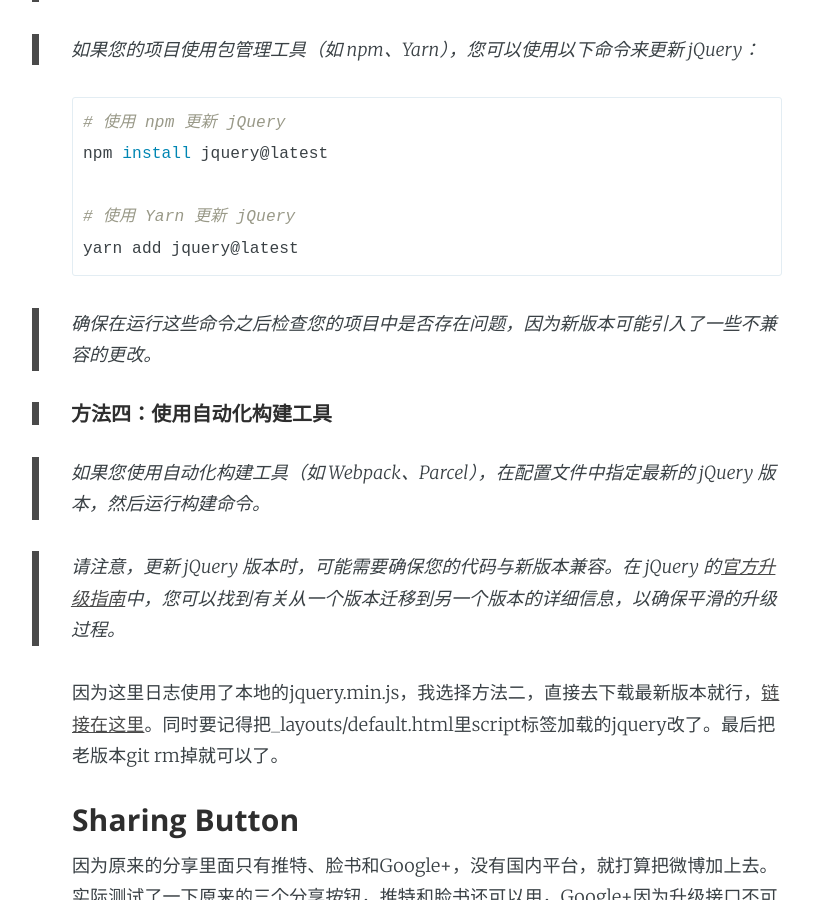
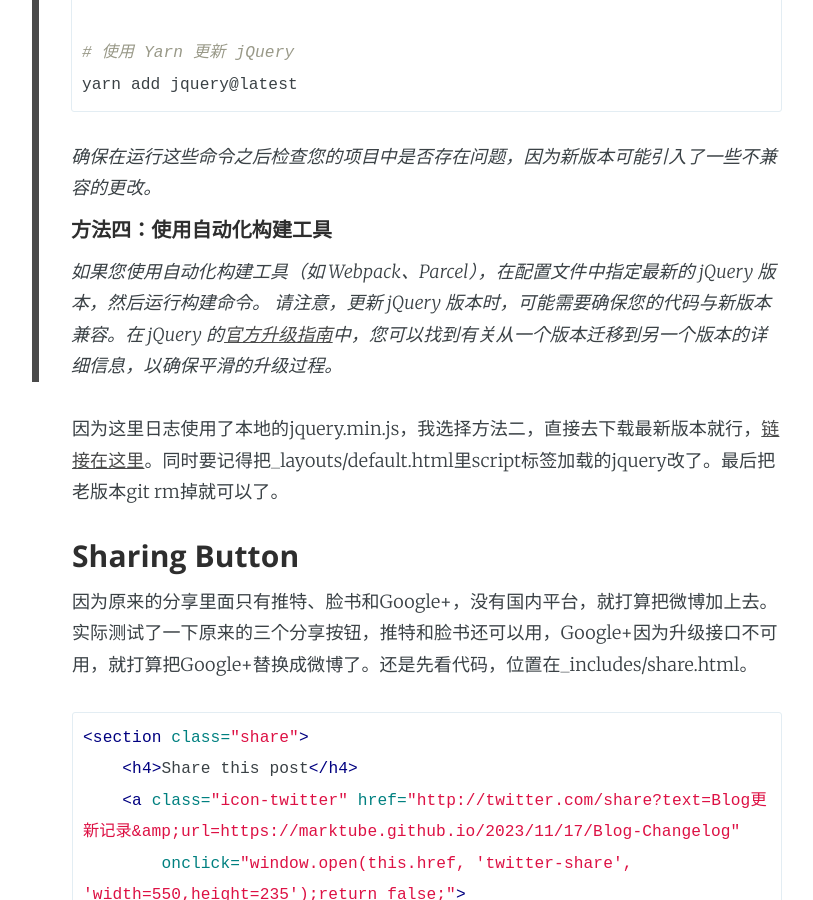
Before and after one commit to marktube/marktube.github.io, a Jekyll site: the page built from _posts/2023-11-17-Blog-Changelog.markdown, in a window 1280 px wide and 900 px high, scrolled down 2578 px. Shown: the whole window, without its empty margins (213-1026 px from the left). Built offline with Jekyll 4.4.1, drawn with Linux system fonts in a browser that asks for light colours; comment, search, counter and statistics services are not loaded; some of the changed text lies outside the part shown.

Commit message:
Update 2023-11-17-Blog-Changelog.markdown
modify ref format

````diff
--- a/_posts/2023-11-17-Blog-Changelog.markdown
+++ b/_posts/2023-11-17-Blog-Changelog.markdown
@@ -38,47 +38,32 @@
 为了把这些烦人的警告去掉，还是升级一下jquery的版本吧。直接跑去问ChatGPT，答案如下：
 
 > 升级 jQuery 通常只需替换现有版本的文件或使用包管理工具进行更新。以下是一些常见的方法：
-
 > ##### 方法一：使用 CDN
-
 > 如果您是通过 CDN 引入 jQuery，您只需将引用的版本更改为新的版本。例如，从：
-
-```html
-<script src="https://code.jquery.com/jquery-3.3.1.min.js"></script>
-```
-
+> ```html
+> <script src="https://code.jquery.com/jquery-3.3.1.min.js"></script>
+> ```
 > 更改为：
-
-```html
-<script src="https://code.jquery.com/jquery-3.6.0.min.js"></script>
-```
-
+> ```html
+> <script src="https://code.jquery.com/jquery-3.6.0.min.js"></script>
+> ```
 > ##### 方法二：下载最新版本
-
-1. > **访问 jQuery 官方网站：** https://jquery.com/download/
-
-2. > **选择下载版本：** 点击 "Download the compressed, production jQuery 3.6.0" 或类似的按钮，选择您需要的版本。
-
-3. > **替换文件：** 下载后，将新版本的 jQuery 文件替换您项目中的旧版本。
-
+> 1. **访问 jQuery 官方网站：** https://jquery.com/download/
+> 2. **选择下载版本：** 点击 "Download the compressed, production jQuery 3.6.0" 或类似的按钮，选择您需要的版本。
+> 3. **替换文件：** 下载后，将新版本的 jQuery 文件替换您项目中的旧版本。
 > ##### 方法三：使用包管理工具
-
 > 如果您的项目使用包管理工具（如 npm、Yarn），您可以使用以下命令来更新 jQuery：
-
-```bash
-# 使用 npm 更新 jQuery
-npm install jquery@latest
-
-# 使用 Yarn 更新 jQuery
-yarn add jquery@latest
-```
-
+>
+> ```bash
+> # 使用 npm 更新 jQuery
+> npm install jquery@latest
+>
+> # 使用 Yarn 更新 jQuery
+> yarn add jquery@latest
+> ```
 > 确保在运行这些命令之后检查您的项目中是否存在问题，因为新版本可能引入了一些不兼容的更改。
-
 > ##### 方法四：使用自动化构建工具
-
 > 如果您使用自动化构建工具（如 Webpack、Parcel），在配置文件中指定最新的 jQuery 版本，然后运行构建命令。
-
 > 请注意，更新 jQuery 版本时，可能需要确保您的代码与新版本兼容。在 jQuery 的[官方升级指南](https://jquery.com/upgrade-guide/)中，您可以找到有关从一个版本迁移到另一个版本的详细信息，以确保平滑的升级过程。
 
 因为这里日志使用了本地的jquery.min.js，我选择方法二，直接去下载最新版本就行，[链接在这里](https://blog.jquery.com/2023/08/28/jquery-3-7-1-released-reliable-table-row-dimensions/)。同时要记得把_layouts/default.html里script标签加载的jquery改了。最后把老版本git rm掉就可以了。
@@ -110,38 +95,30 @@
 先说链接，网上搜索出来的答案，很多是要注册微博SDK，但是这样的简单功能应该不至于这么大费周章。万能的ChatGPT还是给出了答案：
 
 > 要在网页上添加微博分享按钮，您可以使用微博提供的[官方分享按钮](http://service.weibo.com/share/share.php)。以下是一个基本的示例，演示如何在 HTML 中添加一个微博分享按钮：
-
-```html
-<!DOCTYPE html>
-<html lang="en">
-<head>
-    <meta charset="UTF-8">
-    <meta name="viewport" content="width=device-width, initial-scale=1.0">
-    <title>微博分享按钮示例</title>
-</head>
-<body>
-    <!-- 微博分享按钮 -->
-    <a href="http://service.weibo.com/share/share.php?url=分享的链接&amp;title=分享的标题&amp;pic=分享的图片地址" target="_blank">
-        <img src="http://service.weibo.com/staticjs/images/icon3.png" alt="分享到微博" style="border:0;" />
-    </a>
-</body>
-</html>
-```
-
+>
+> ```html
+> <!DOCTYPE html>
+> <html lang="en">
+> <head>
+>    <meta charset="UTF-8">
+>    <meta name="viewport" content="width=device-width, initial-scale=1.0">
+>    <title>微博分享按钮示例</title>
+> </head>
+> <body>
+>    <!-- 微博分享按钮 -->
+>    <a href="http://service.weibo.com/share/share.php?url=分享的链接&amp;title=分享的标题&amp;pic=分享的图片地址" target="_blank">
+>        <img src="http://service.weibo.com/staticjs/images/icon3.png" alt="分享到微博" style="border:0;" />
+>    </a>
+> </body>
+> </html>
+> ```
 >  在这个示例中：
-
 > - `http://service.weibo.com/share/share.php` 是微博分享服务的链接。
-
 > - `url` 参数指定要分享的链接。
-
 > - `title` 参数指定分享的标题。
-
 > - `pic` 参数指定分享的图片地址。
-
 > - `<a>` 元素包含一个图片链接，点击这个链接将触发分享到微博。
-
 > 确保您替换 `分享的链接`、`分享的标题` 和 `分享的图片地址` 为您实际的内容。
-
 > 请注意，微博分享服务会自动生成一个窗口，用户需要登录微博来完成分享。如果您希望使用更自定义的分享按钮，您可以使用微博的[开放平台接口](https://open.weibo.com/wiki/%E5%BE%AE%E5%8D%9AJS-SDK)进行更高级的分享集成。
 
 接下来是图标，这个就比较麻烦了。因为它用到一个新的自定义字体，里面包含各种平台的icon。找了好久终于看到了一个[知乎的答案](https://www.zhihu.com/question/29054543/answer/69536716)，里面有提到这个[IcoMoon](https://icomoon.io/app/#/select)的网页，可以免费制作svg字体。这里只要把之前的字体导入然后加入微博的图标就可以了。这里再多啰嗦一点，微博还有微信的图标都可以在Font Awesome里找到，很多简历里会导入它来表示各种联系方式。
````
